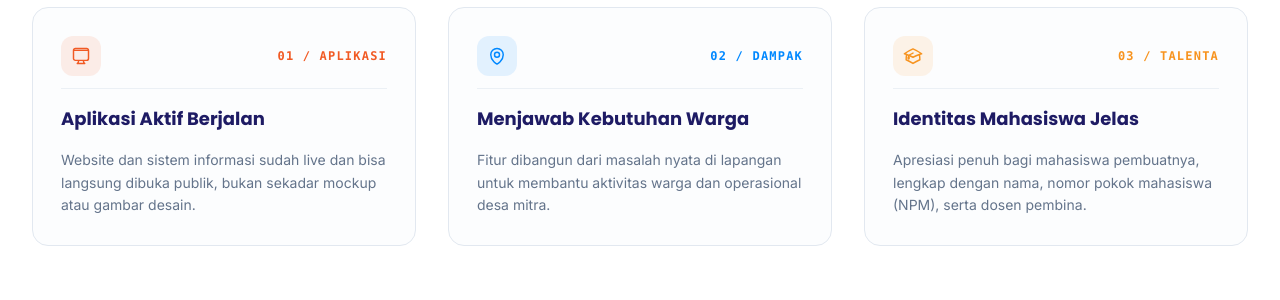
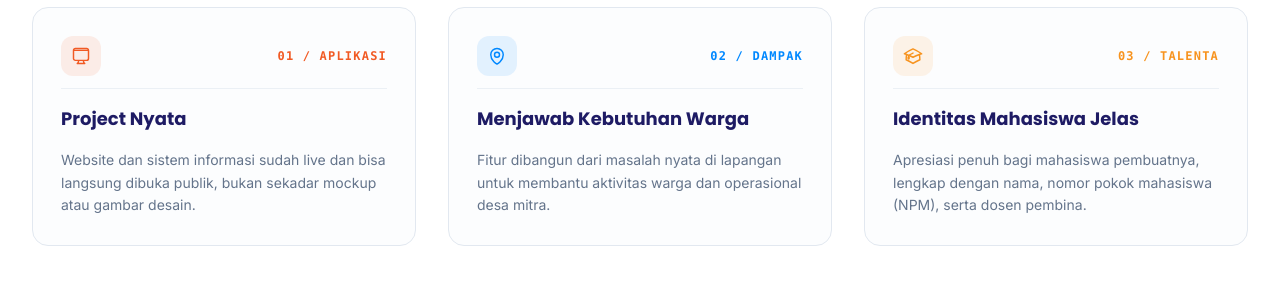
Before and after one commit to Vextronode/berdampak-utama, a Laravel app: page / in a window 1280 px wide. Shown: the part 1390-1690 px from the top of the page. Run offline with Laravel 12, Linux system fonts and the light colour scheme; data comes from the database, SQL or seed files in the repository; style sheets or scripts are compiled from the project's sources; some web fonts are replaced.

Commit message:
fix(about): change card header

```diff
--- a/resources/views/components/about.blade.php
+++ b/resources/views/components/about.blade.php
@@ -49,7 +49,7 @@
                             <span class="font-mono text-xs font-bold text-vibrant-utama-orange tracking-widest">01 / APLIKASI</span>
                         </div>
                         <h3 class="font-headline font-bold text-lg text-primary group-hover:text-vibrant-utama-orange transition-colors">
-                            Aplikasi Aktif Berjalan
+                            Project Nyata
                         </h3>
                         <p class="font-body text-xs sm:text-sm text-on-surface-variant leading-relaxed">
                             Website dan sistem informasi sudah live dan bisa langsung dibuka publik, bukan sekadar mockup atau gambar desain.
```
